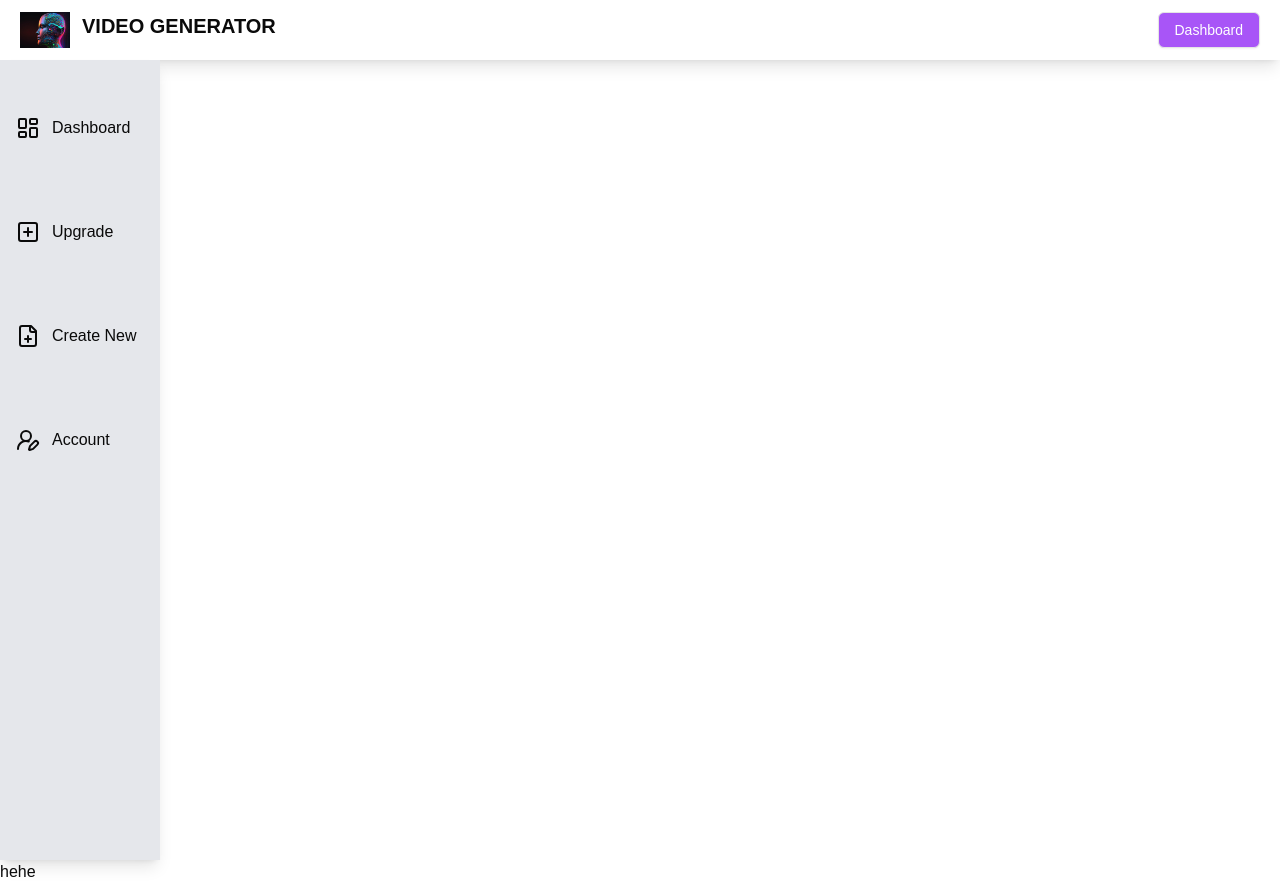
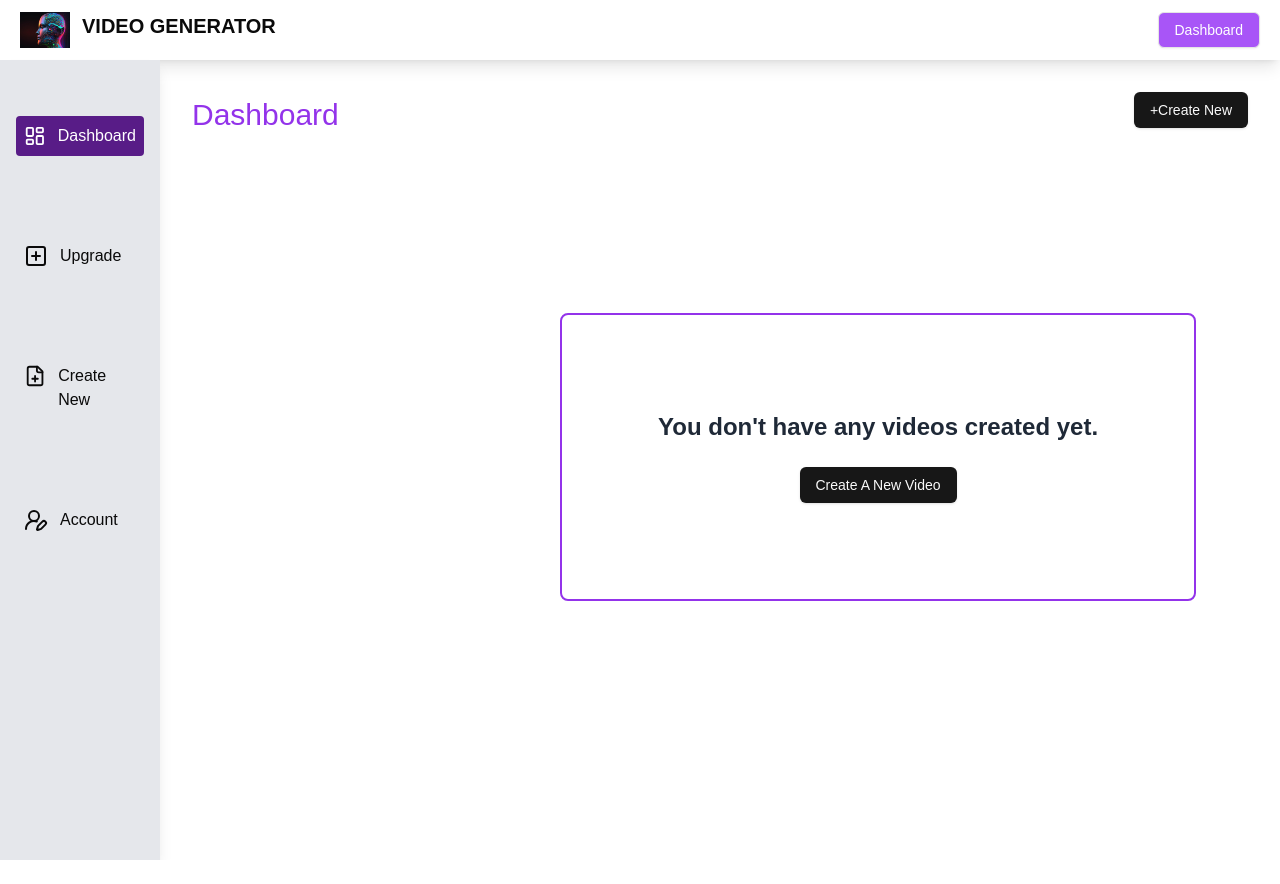
Before and after one commit to iamgoeldhruv/vid-gen, a Next.js app: page /dashboard in a window 1280 px wide. After the commit the page ends 860 px from the top, so only its background shows below. Built offline with nearby package versions, Linux system fonts and the light colour scheme; no server answers.

Commit message:
Dashboard Design Done

```diff
--- /dev/null
+++ b/app/dashboard/_components/emptyVideoList.jsx
@@ -0,0 +1,19 @@
+import React from 'react';
+import { Button } from '../../components/ui/button';
+import Link from 'next/link';
+
+const EmptyVideoList = () => {
+  return (
+    <div className="flex flex-col items-center justify-center h-full p-4 text-center">
+      <h1 className="text-2xl font-bold text-gray-800 mb-4">
+        You don't have any videos created yet.
+      </h1>
+      <Link href="/dashboard/create-new">
+            <Button className="mt-2">Create A New Video</Button>
+      </Link>
+
+    </div>
+  );
+};
+
+export default EmptyVideoList;
--- a/app/dashboard/_components/sidenav.jsx
+++ b/app/dashboard/_components/sidenav.jsx
@@ -1,42 +1,64 @@
+'use client'
+import { usePathname } from 'next/navigation'
 import React from 'react';
 import { LayoutDashboard } from 'lucide-react';
 import { SquarePlus } from 'lucide-react';
 import { UserRoundPen } from 'lucide-react';
 import { FilePlus } from 'lucide-react';
+import Link from 'next/link';
+
+
+
+
 
 const Sidenav = () => {
     const MenuItem = [
         {
             id: 1,
             name: 'Dashboard',
-            icon:LayoutDashboard
+            icon:LayoutDashboard,
+            path:'/dashboard'
         },
         {
             id: 2,
             name: 'Upgrade',
             icon:SquarePlus,
+            path:'/upgrade'
         },
         {
             id: 3,
             name: 'Create New',
-            icon:FilePlus
+            icon:FilePlus,
+            path:'/create-new'
 
         },
         {
             id: 4,
             name: 'Account',
-            icon:UserRoundPen
+            icon:UserRoundPen,
+            path:'/account'
         }
     ];
+
+  const currentPath = usePathname()
+  console.log(currentPath)
 
     return (
         <div className="w-40 h-screen bg-gray-200 shadow-lg p-4 flex-col item-start">
             {MenuItem.map((item) => (
                 <div className="py-10  " key={item.id} >
-                    <div className='flex gap-3 hover:bg-purple-900 hover:text-white '>
-                        <item.icon/>
-                        {item.name}
-                    </div>
+                   <div
+            className={`flex gap-3 p-2 rounded ${
+              currentPath === item.path
+                ? 'bg-purple-900 text-white' // Active state
+                : 'hover:bg-purple-900 hover:text-white'
+            }`}
+          >
+
+            <item.icon />
+            <Link href={item.path}> {item.name}</Link>
+
+          </div>
 
                 </div>
             ))}
--- /dev/null
+++ b/app/dashboard/create-new/page.jsx
@@ -0,0 +1,12 @@
+import React from 'react'
+
+const CreateNew = () => {
+  return (
+    <div>
+        bheehbkj
+
+    </div>
+  )
+}
+
+export default CreateNew
--- a/app/dashboard/layout.jsx
+++ b/app/dashboard/layout.jsx
@@ -1,16 +1,19 @@
-import React from 'react'
-import Header from './_components/header'
-import Sidenav from './_components/sidenav'
+import React from 'react';
+import Header from './_components/header';
+import Sidenav from './_components/sidenav';
 
-const DashboardLayout = ({children}) => {
+const DashboardLayout = ({ children }) => {
   return (
-    <div>
-        <Header></Header>
-        <Sidenav></Sidenav>
-        {children}
+    <div className="flex flex-col h-screen">
+      <Header />
+      <div className="flex flex-1">
+        <Sidenav className="w-64" /> {/* Adjust width as needed */}
+        <div className="flex-1 p-4"> {/* Padding for the content area */}
+          {children}
+        </div>
+      </div>
+    </div>
+  );
+};
 
-    </div>
-  )
-}
-
-export default DashboardLayout
+export default DashboardLayout;
--- a/app/dashboard/page.jsx
+++ b/app/dashboard/page.jsx
@@ -1,12 +1,29 @@
-import React from 'react'
+'use client'
+import React, { useState } from 'react';
+import { Button } from '../components/ui/button';
+import EmptyVideoList from './_components/emptyVideoList';
+import Link from 'next/link';
 
-const Dashboard= () => {
+const Dashboard = () => {
+  const [videoList, setVideoList] = useState([]);
+
   return (
-    <div>
-        hehe
-
-    </div>
-  )
+    <>
+      <div className='flex justify-between p-4'>
+        <h1 className='text-[30px] text-purple-600'>Dashboard</h1>
+        <Link href="/dashboard/create-new">
+            <Button className="">+Create New</Button>
+      </Link>
+      </div>
+      {videoList.length === 0 && (
+        <div className="flex items-center mt-40 ml-[30vw]">
+          <div className="border-2 border-purple-600 rounded-lg p-20">
+            <EmptyVideoList />
+          </div>
+        </div>
+      )}
+    </>
+  );
 }
 
-export default Dashboard
+export default Dashboard;
```
